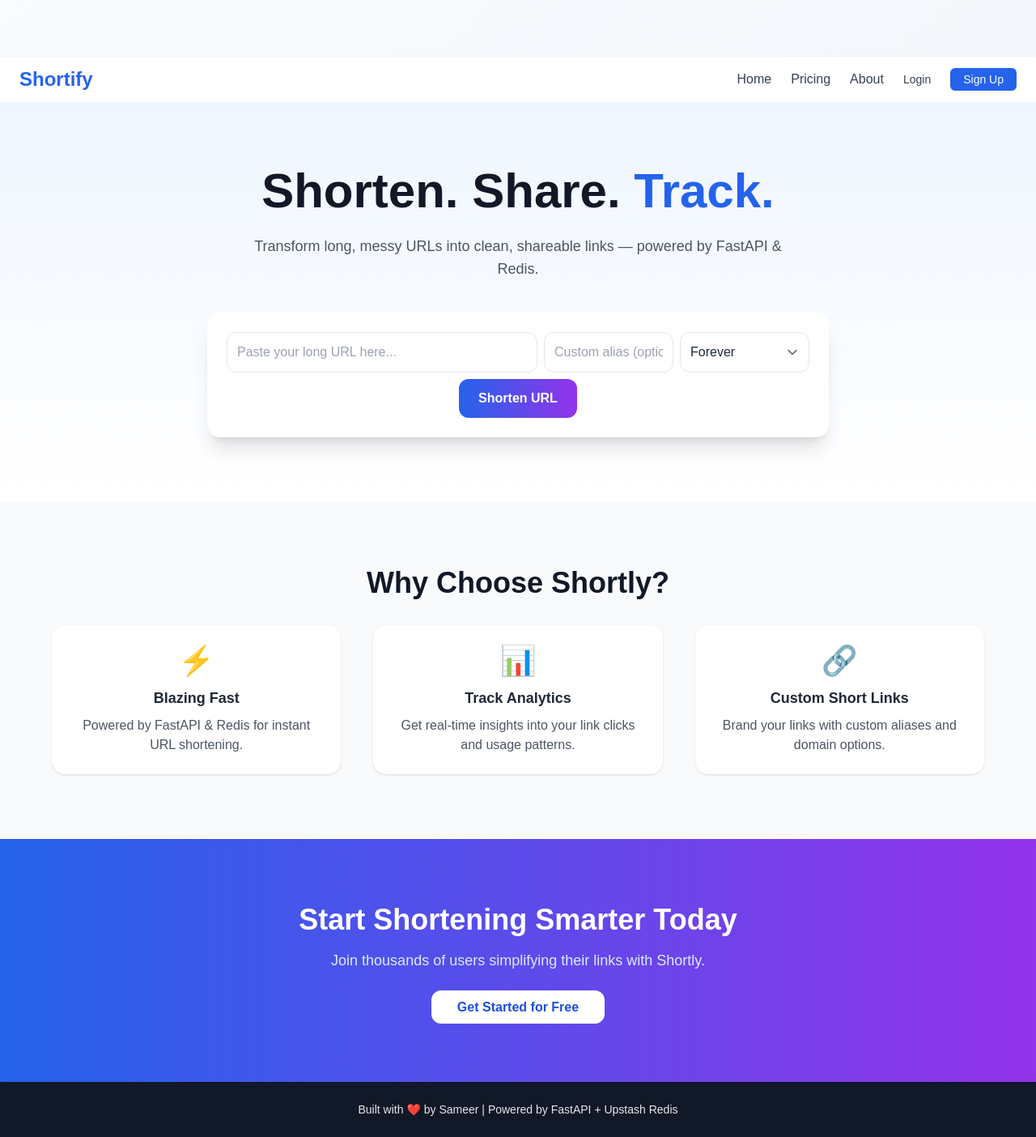
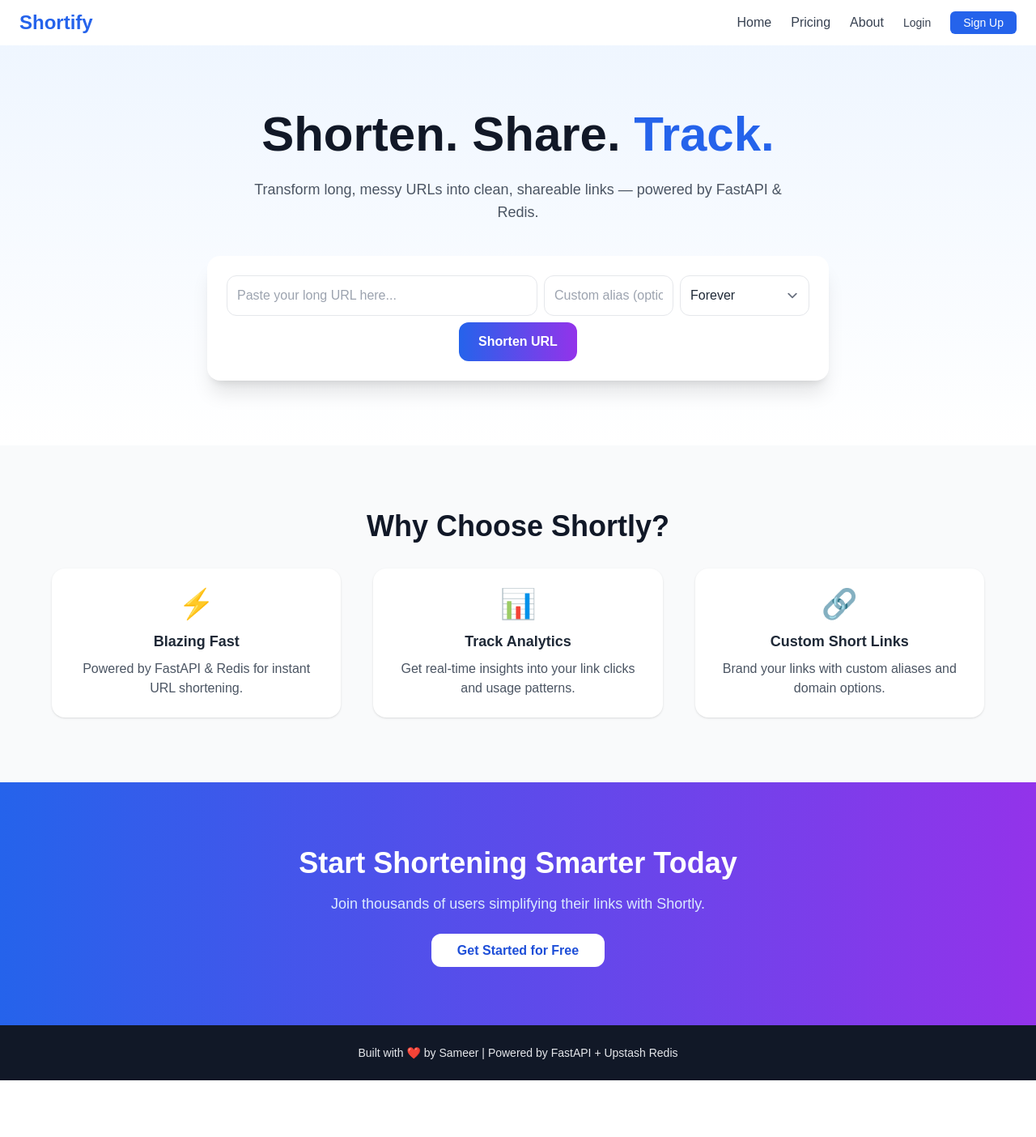
Before and after one commit to sk3577311/Pro_URL_Shortener, a FastAPI app: page / in a window 1280 px wide. Shown: the whole page at 81% size. After the commit the page ends 1334 px from the top, so only its background shows below. Run offline with FastAPI, Linux system fonts and the light colour scheme; some libraries are stand-ins or nearby versions.

Commit message:
15/10/2025 10

```diff
--- a/static/css/base.css
+++ b/static/css/base.css
@@ -1,7 +1,7 @@
 /* base.css */
 body {
   font-family: 'Poppins', sans-serif;
-  padding-top: 70px; /* for fixed navbar */
+  /* padding-top: 70px;  */
   background: linear-gradient(135deg, #f9fbff, #eef2f8);
   min-height: 100vh;
 }
```
